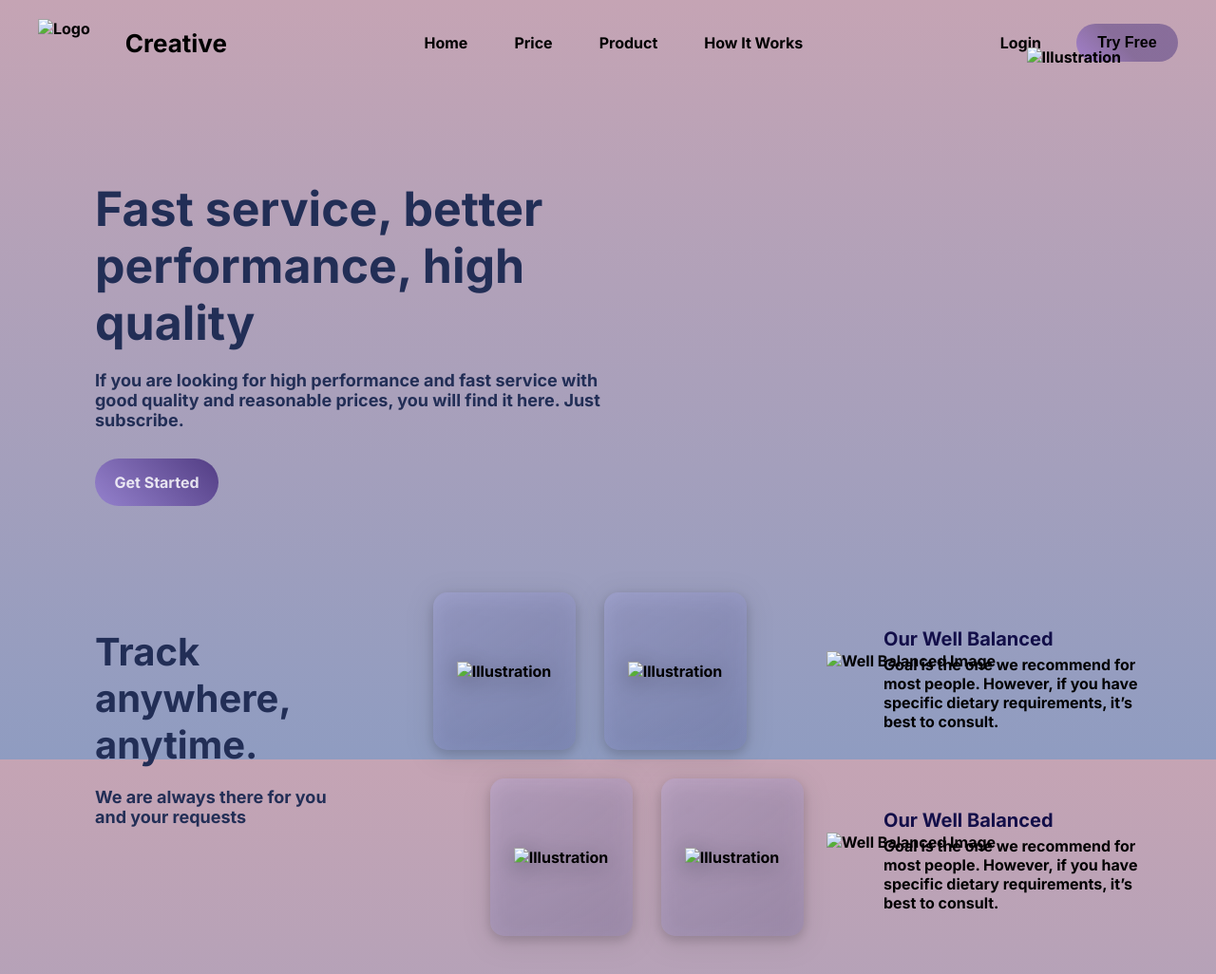
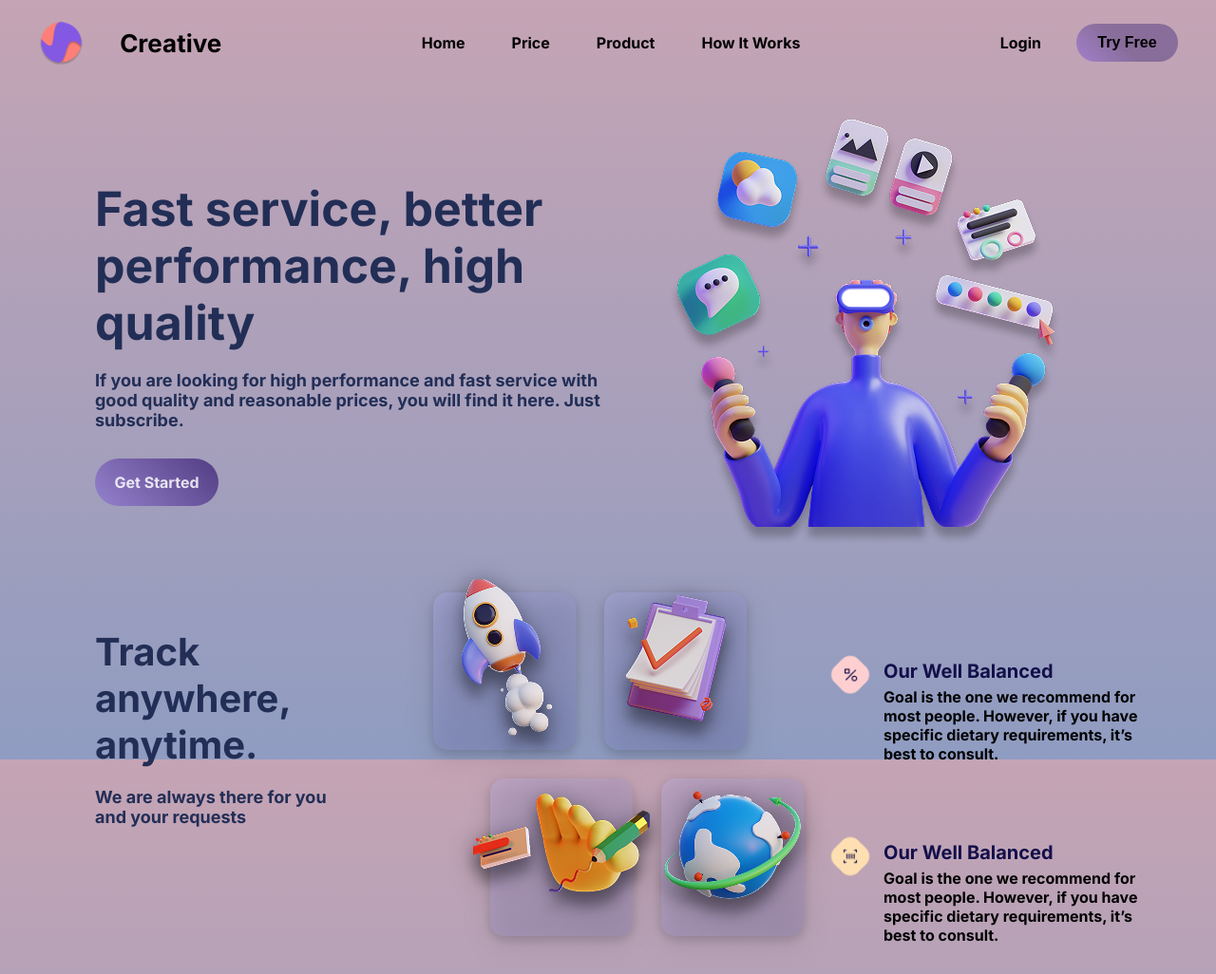
Before and after one commit to blockadezyt/Demo-1, a plain HTML site: page index.html in a window 1280 px wide. Shown: the top 1026 px of the page at 95% size. Drawn offline with Linux system fonts and the light colour scheme.

Commit message:
Add files via upload

```diff
--- a/index.html
+++ b/index.html
@@ -14,7 +14,7 @@
   <!-- Navigation Bar -->
   <nav>
     <div class="navbar-left">
-      <img src="img/Group 1.png" alt="Logo" class="logo" />
+      <img src="Group 1.png" alt="Logo" class="logo" />
       <a href="#" class="brand-name">Creative</a>
     </div>
     <div class="navbar-center">
@@ -39,7 +39,7 @@
       <div class="cta-button-hero">Get Started</div>
     </div>
     <div class="hero-image">
-      <img src="img/Saly-19.png" alt="Illustration" />
+      <img src="Saly-19.png" alt="Illustration" />
     </div>
   </section>
 
@@ -48,16 +48,16 @@
     <p class="track-heading">Track anywhere, anytime.</p>
     <div class="box-container">
       <div class="image-box">
-        <img src="img/Saly-43.png" alt="Illustration" />
+        <img src="Saly-43.png" alt="Illustration" />
       </div>
       <div class="image-box">
-        <img src="img/Saly-26.png" alt="Illustration" />
+        <img src="Saly-26.png" alt="Illustration" />
       </div>
       <div class="image-box shifted">
-        <img src="img/Saly-25.png" alt="Illustration" />
+        <img src="Saly-25.png" alt="Illustration" />
       </div>
       <div class="image-box shifted">
-        <img src="img/Saly-44.png" alt="Illustration" />
+        <img src="Saly-44.png" alt="Illustration" />
       </div>
     </div>
   </section>
@@ -70,14 +70,14 @@
   <!-- Message Box Section -->
   <section class="message-boxes">
     <div class="MBox">
-      <img src="img/Group 2586.png" alt="Well Balanced Image" />
+      <img src="Group 2586.png" alt="Well Balanced Image" />
       <p class="Message">
         <h2>Our Well Balanced</h2>
         Goal is the one we recommend for most people. However, if you have specific dietary requirements, it’s best to consult.
       </p>
     </div>
     <div class="MBox">
-      <img src="img/Group 2565.png" alt="Well Balanced Image" />
+      <img src="Group 2565.png" alt="Well Balanced Image" />
       <p class="Message">
         <h2>Our Well Balanced</h2>
         Goal is the one we recommend for most people. However, if you have specific dietary requirements, it’s best to consult.
```
